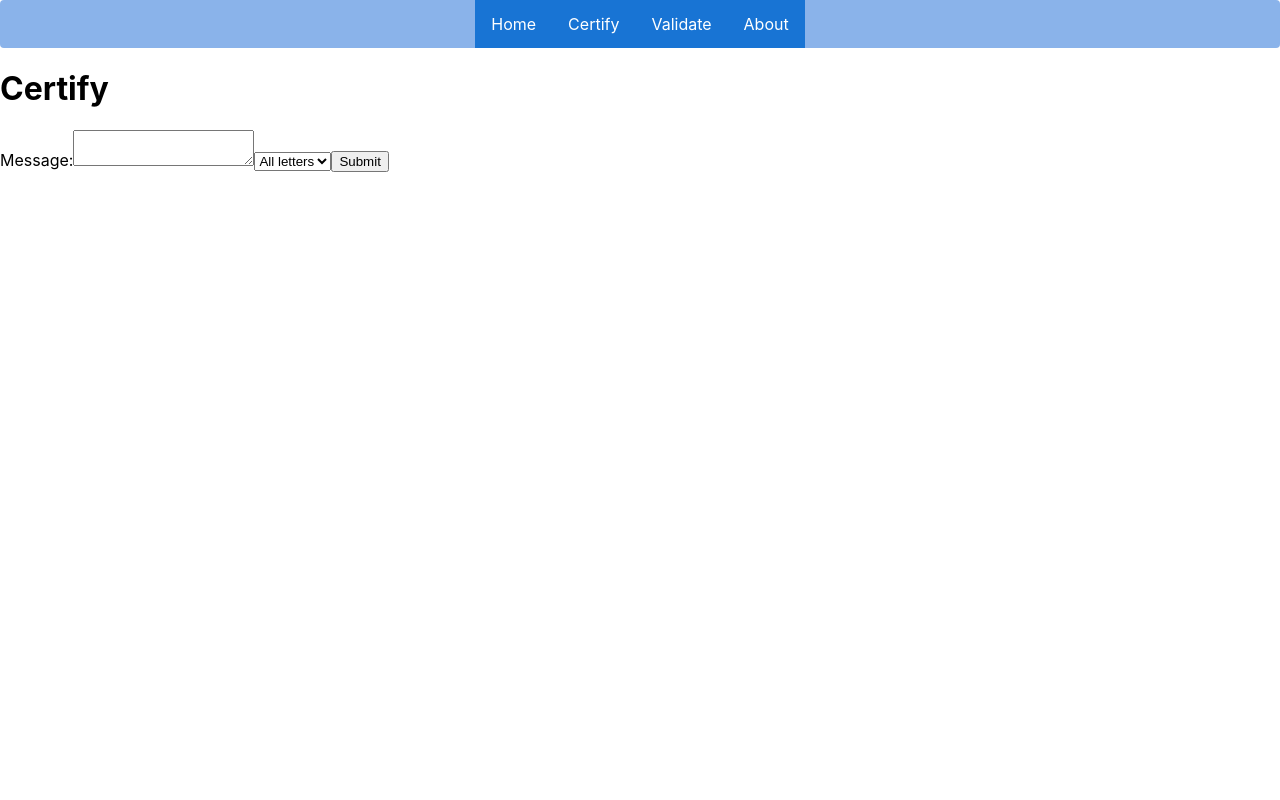
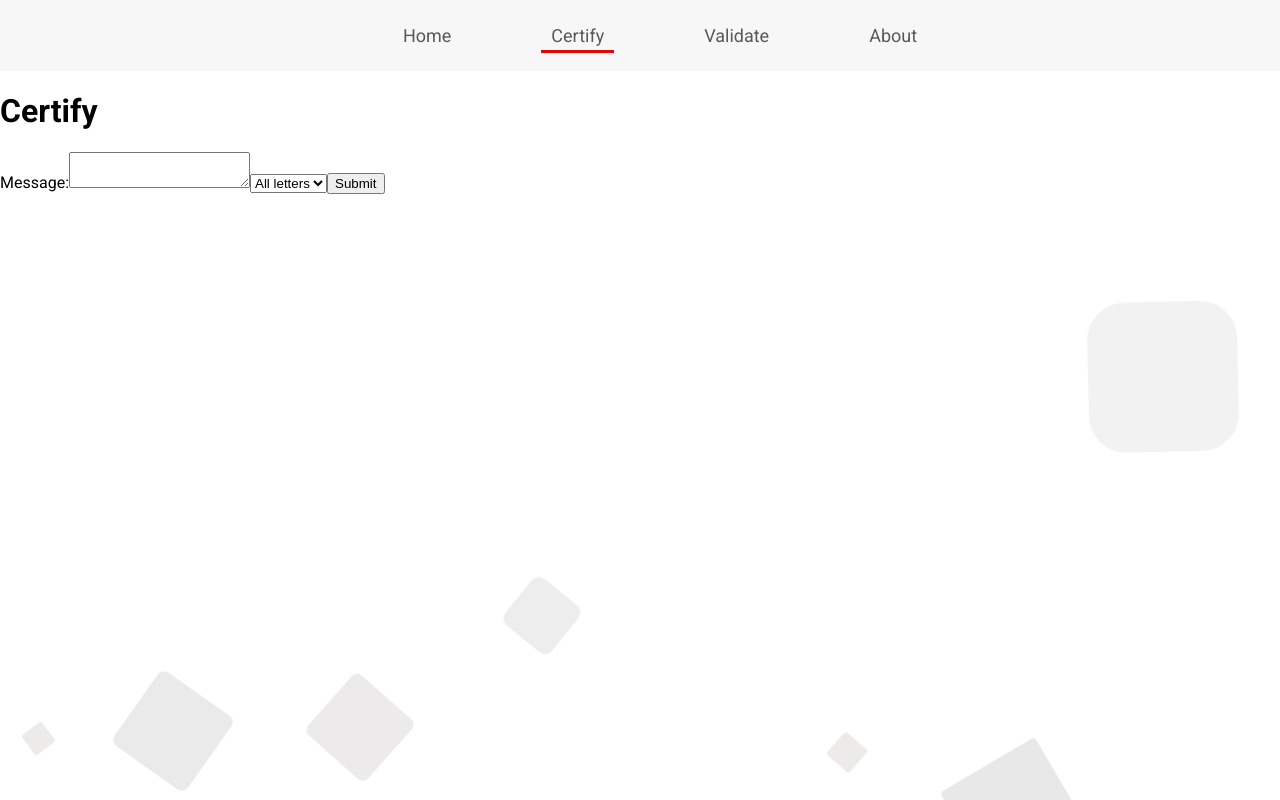
Before and after one commit to Team-e-motion/CMPE-GMV-2020, a React (Create React App) app: page /CMPE-GMV-2020/certify in a window 1280 px wide. Built offline with nearby package versions, Linux system fonts and the light colour scheme.

Commit message:
CSS background + CSS navbar implemented

```diff
--- a/src/App.css
+++ b/src/App.css
@@ -36,3 +36,139 @@
         transform: rotate(360deg);
     }
 }
+
+.area {
+    margin: 0px;
+    padding: 0px;
+    width: 100%;
+    height: 100vh;
+}
+
+.boxes {
+    margin: 0px;
+    padding: 0px;
+    position: absolute;
+    top: 0;
+    left: 0;
+    width: 100%;
+    height: 100%;
+    overflow: hidden;
+    background-image: linear-gradient(to bottom, #ffffff, #ffffff);
+}
+
+.boxes .backgroundBox {
+    position: absolute;
+    display: block;
+    list-style: none;
+    width: 20px;
+    height: 20px;
+    background: rgba(226, 223, 223, 0.8);
+    animation: animate 30s linear infinite;
+    bottom: -150px;
+    pointer-events: none;
+}
+
+.boxes .backgroundBox:nth-child(1) {
+    left: 25%;
+    width: 80px;
+    height: 80px;
+    animation-delay: 0s;
+}
+
+.boxes .backgroundBox:nth-child(2) {
+    left: 10%;
+    width: 90px;
+    height: 90px;
+    animation-delay: 2s;
+    animation-duration: 20s;
+}
+
+.boxes .backgroundBox:nth-child(3) {
+    left: 70%;
+    width: 45px;
+    height: 45px;
+    animation-delay: 4s;
+}
+
+.boxes .backgroundBox:nth-child(4) {
+    left: 40%;
+    width: 60px;
+    height: 60px;
+    animation-delay: 0s;
+    animation-duration: 18s;
+}
+
+.boxes .backgroundBox:nth-child(5) {
+    left: 65%;
+    width: 30px;
+    height: 30px;
+    animation-delay: 0s;
+}
+
+.boxes .backgroundBox:nth-child(6) {
+    left: 75%;
+    width: 110px;
+    height: 110px;
+    animation-delay: 3s;
+}
+
+.boxes .backgroundBox:nth-child(7) {
+    left: 35%;
+    width: 150px;
+    height: 150px;
+    animation-delay: 7s;
+}
+
+.boxes .backgroundBox:nth-child(8) {
+    left: 50%;
+    width: 25px;
+    height: 25px;
+    animation-delay: 15s;
+    animation-duration: 45s;
+}
+
+.boxes .backgroundBox:nth-child(9) {
+    left: 20%;
+    width: 35px;
+    height: 35px;
+    animation-delay: 2s;
+    animation-duration: 35s;
+}
+
+.boxes .backgroundBox:nth-child(10) {
+    left: 85%;
+    width: 150px;
+    height: 150px;
+    animation-delay: 0s;
+    animation-duration: 11s;
+}
+
+.boxes .backgroundBox:nth-child(11) {
+    left: 2%;
+    width: 25px;
+    height: 25px;
+    animation-delay: 1.5s;
+    animation-duration: 20s;
+}
+
+.boxes .backgroundBox:nth-child(12) {
+    left: 5%;
+    width: 35px;
+    height: 35px;
+    animation-delay: 1s;
+    animation-duration: 40s;
+}
+
+@keyframes animate {
+    0% {
+        transform: translateY(0) rotate(0deg);
+        opacity: 1;
+        border-radius: 0;
+    }
+
+    100% {
+        transform: translateY(-1000px) rotate(720deg);
+        opacity: 0;
+        border-radius: 50%;
+    }
+}
--- a/src/App.js
+++ b/src/App.js
@@ -4,7 +4,25 @@ import { NavRouter } from './navrouter';
 
 class App extends Component {
     render() {
-        return <NavRouter />;
+        return (
+            <div className="area">
+                <ul className="boxes">
+                    <li className="backgroundBox"></li>
+                    <li className="backgroundBox"></li>
+                    <li className="backgroundBox"></li>
+                    <li className="backgroundBox"></li>
+                    <li className="backgroundBox"></li>
+                    <li className="backgroundBox"></li>
+                    <li className="backgroundBox"></li>
+                    <li className="backgroundBox"></li>
+                    <li className="backgroundBox"></li>
+                    <li className="backgroundBox"></li>
+                    <li className="backgroundBox"></li>
+                    <li className="backgroundBox"></li>
+                    <NavRouter />
+                </ul>
+            </div>
+        );
     }
 }
 
--- a/src/algorithm/certify.js
+++ b/src/algorithm/certify.js
@@ -49,6 +49,8 @@ const certifyMessageSingleChar = (messageFrequencies, certifyingChar) => {
     }
 };
 
+// TODO: Implement official certification (all chars)
+// eslint-disable-next-line
 const certifyMessageAllChars = (messageFrequencies) => {
     return (
         messageFirstPart +
--- a/src/index.css
+++ b/src/index.css
@@ -1,6 +1,6 @@
 body {
     margin: 0;
-    font-family: -apple-system, BlinkMacSystemFont, 'Segoe UI', 'Roboto', 'Oxygen', 'Ubuntu',
+    font-family: 'Roboto', -apple-system, BlinkMacSystemFont, 'Segoe UI', 'Exo', 'Oxygen', 'Ubuntu',
         'Cantarell', 'Fira Sans', 'Droid Sans', 'Helvetica Neue', sans-serif;
     -webkit-font-smoothing: antialiased;
     -moz-osx-font-smoothing: grayscale;
--- a/src/navrouter/index.js
+++ b/src/navrouter/index.js
@@ -1,5 +1,5 @@
 import React from 'react';
-import { BrowserRouter, Link, Route } from 'react-router-dom';
+import { BrowserRouter, NavLink, Route } from 'react-router-dom';
 import { Home } from '../sections/home';
 import { Certify } from '../sections/certify';
 import { Validate } from '../sections/validate';
@@ -9,19 +9,43 @@ import './style.css';
 export const NavRouter = () => {
     return (
         <BrowserRouter>
-            <nav className="navbar">
+            <nav className="nav-router">
                 <ul>
                     <li>
-                        <Link to="/CMPE-GMV-2020">Home</Link>
+                        <NavLink
+                            exact
+                            to="/CMPE-GMV-2020"
+                            className="nav-item"
+                            activeClassName="is-active">
+                            Home
+                        </NavLink>
                     </li>
                     <li>
-                        <Link to="/CMPE-GMV-2020/certify">Certify</Link>
+                        <NavLink
+                            exact
+                            to="/CMPE-GMV-2020/certify"
+                            className="nav-item"
+                            activeClassName="is-active">
+                            Certify
+                        </NavLink>
                     </li>
                     <li>
-                        <Link to="/CMPE-GMV-2020/validate">Validate</Link>
+                        <NavLink
+                            exact
+                            to="/CMPE-GMV-2020/validate"
+                            className="nav-item"
+                            activeClassName="is-active">
+                            Validate
+                        </NavLink>
                     </li>
                     <li>
-                        <Link to="/CMPE-GMV-2020/about">About</Link>
+                        <NavLink
+                            exact
+                            to="/CMPE-GMV-2020/about"
+                            className="nav-item"
+                            activeClassName="is-active">
+                            About
+                        </NavLink>
                     </li>
                 </ul>
             </nav>
--- a/src/navrouter/style.css
+++ b/src/navrouter/style.css
@@ -1,32 +1,71 @@
-ul {
-    list-style-type: none;
-    margin: 0;
-    padding: 0;
-    overflow: hidden;
-    background-color: #1874d4;
+:root {
+    --home-color: rgb(0, 149, 243);
+    --certify-color: rgb(226, 6, 6);
+    --validate-color: rgb(8, 183, 2);
+    --about-color: rgb(226, 214, 0);
 }
 
-li {
-    float: left;
-}
-
-li a {
-    display: block;
-    color: white;
-    text-align: center;
-    padding: 14px 16px;
-    text-decoration: none;
-}
-
-li a:hover {
-    -webkit-transition: all 0.6s;
-    background-color: #f61313;
-}
-
-.navbar {
+.nav-router {
     display: grid;
     justify-content: center;
     align-items: center;
-    border-radius: 4px;
-    background-color: #8ab3ea;
+    padding: 15px 12px;
+    overflow: hidden;
+    text-align: center;
+    background-color: rgba(243, 242, 242, 0.6);
 }
+.nav-router ul {
+    /*  border-bottom: 2px solid rgba(47, 44, 44, 0.75); */
+}
+
+.nav-router li {
+    text-align: center;
+    padding: 10px 20px;
+    transition: 0.3s;
+    margin: 0 20px;
+    position: relative;
+    display: inline-block;
+}
+
+.nav-router a {
+    text-decoration: none;
+    font-size: large;
+    padding: 4px 10px;
+    color: rgba(71, 68, 68, 0.89);
+}
+
+.nav-router li:nth-child(1):hover a {
+    -webkit-transition: all 0.3s;
+    border-bottom: 3px solid var(--home-color);
+}
+
+.nav-router li:nth-child(2):hover a {
+    -webkit-transition: all 0.3s;
+    border-bottom: 3px solid var(--certify-color);
+}
+
+.nav-router li:nth-child(3):hover a {
+    -webkit-transition: all 0.3s;
+    border-bottom: 3px solid var(--validate-color);
+}
+
+.nav-router li:nth-child(4):hover a {
+    -webkit-transition: all 0.3s;
+    border-bottom: 3px solid var(--about-color);
+}
+
+.nav-router li:nth-child(1) .is-active {
+    border-bottom: 3px solid var(--home-color);
+}
+
+.nav-router li:nth-child(2) .is-active {
+    border-bottom: 3px solid var(--certify-color);
+}
+
+.nav-router li:nth-child(3) .is-active {
+    border-bottom: 3px solid var(--validate-color);
+}
+
+.nav-router li:nth-child(4) .is-active {
+    border-bottom: 3px solid var(--about-color);
+}
--- a/src/sections/certify/index.js
+++ b/src/sections/certify/index.js
@@ -2,6 +2,7 @@ import React from 'react';
 import { MessageCertificationForm } from '../../components/message-certification-form';
 import { MessageOutput } from '../../components/message-output';
 import { certifyMessage } from '../../algorithm/certify';
+import './style.css';
 
 export class Certify extends React.Component {
     constructor(props) {
@@ -43,7 +44,7 @@ export class Certify extends React.Component {
 
     render() {
         return (
-            <div>
+            <React.Fragment>
                 <h1>Certify</h1>
                 <MessageCertificationForm
                     onSubmit={this.handleSubmit}
@@ -56,7 +57,7 @@ export class Certify extends React.Component {
                     loading={this.state.outputLoading}
                     message={this.state.outputMessage}
                 />
-            </div>
+            </React.Fragment>
         );
     }
 }
```
Also changed, not shown: src/sections/certify/style.css (added), 1 other file (tests, documents, lock files or other folders).
